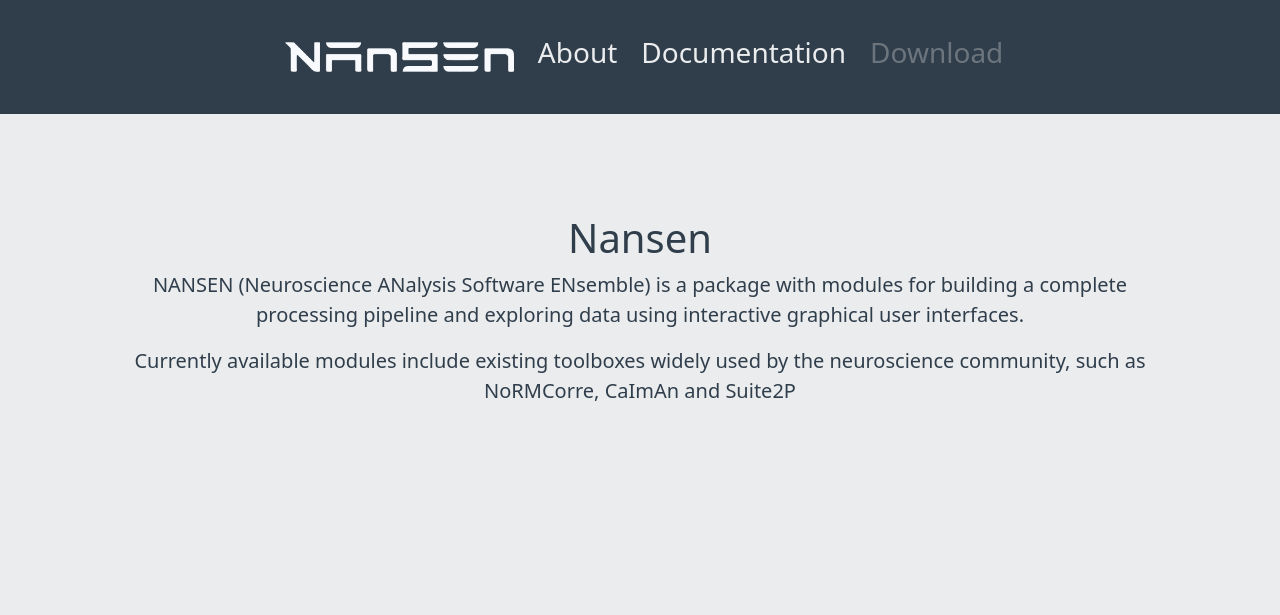
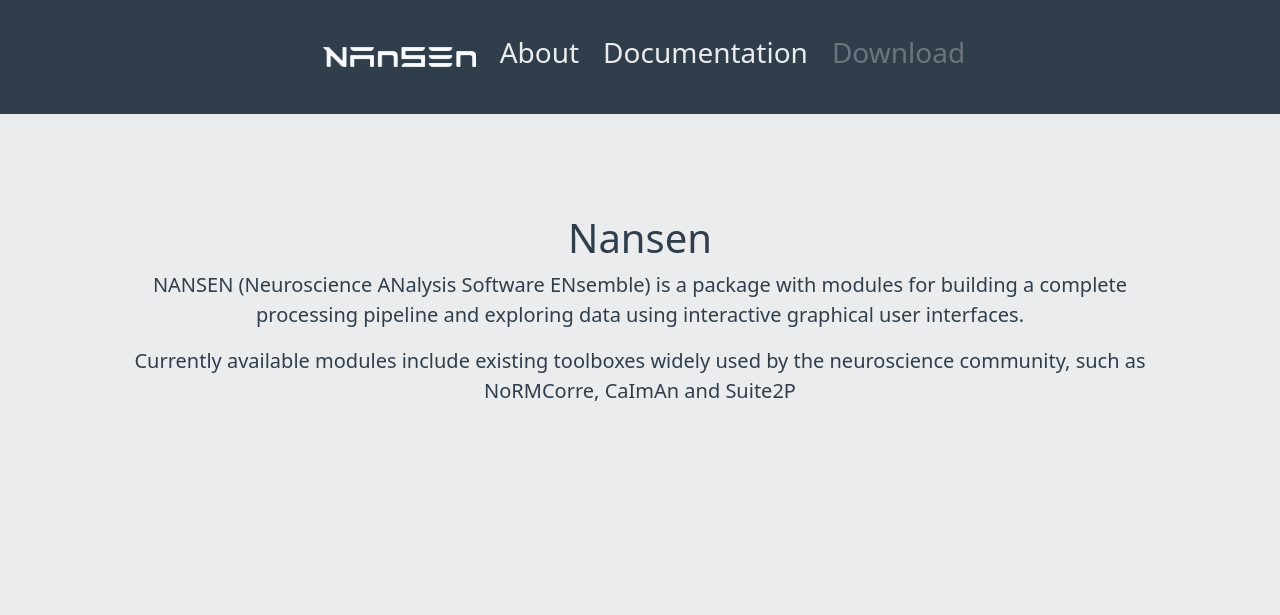
Before and after one commit to ehennestad/ehennestad.github.io, a plain HTML site: page index.html in a window 1280 px wide. Shown: the top 615 px of the page. Drawn offline with nearby package versions, Linux system fonts and the light colour scheme.

Commit message:
Update index.html

```diff
--- a/index.html
+++ b/index.html
@@ -16,7 +16,7 @@
     <body>
         <ul class="nav justify-content-center">
             <li class="nav-item">
-              <a class="nav-link active" aria-current="page" href="#"><img src="images/nansen_logo1.png" style="height: 30px"/></a>
+              <a class="nav-link active" aria-current="page" href="#"><img src="images/nansen_logo1.png" style="height: 20px"/></a>
             </li>
             <li class="nav-item">
               <a class="nav-link" href="#"><h3>About</h3></a>
```
